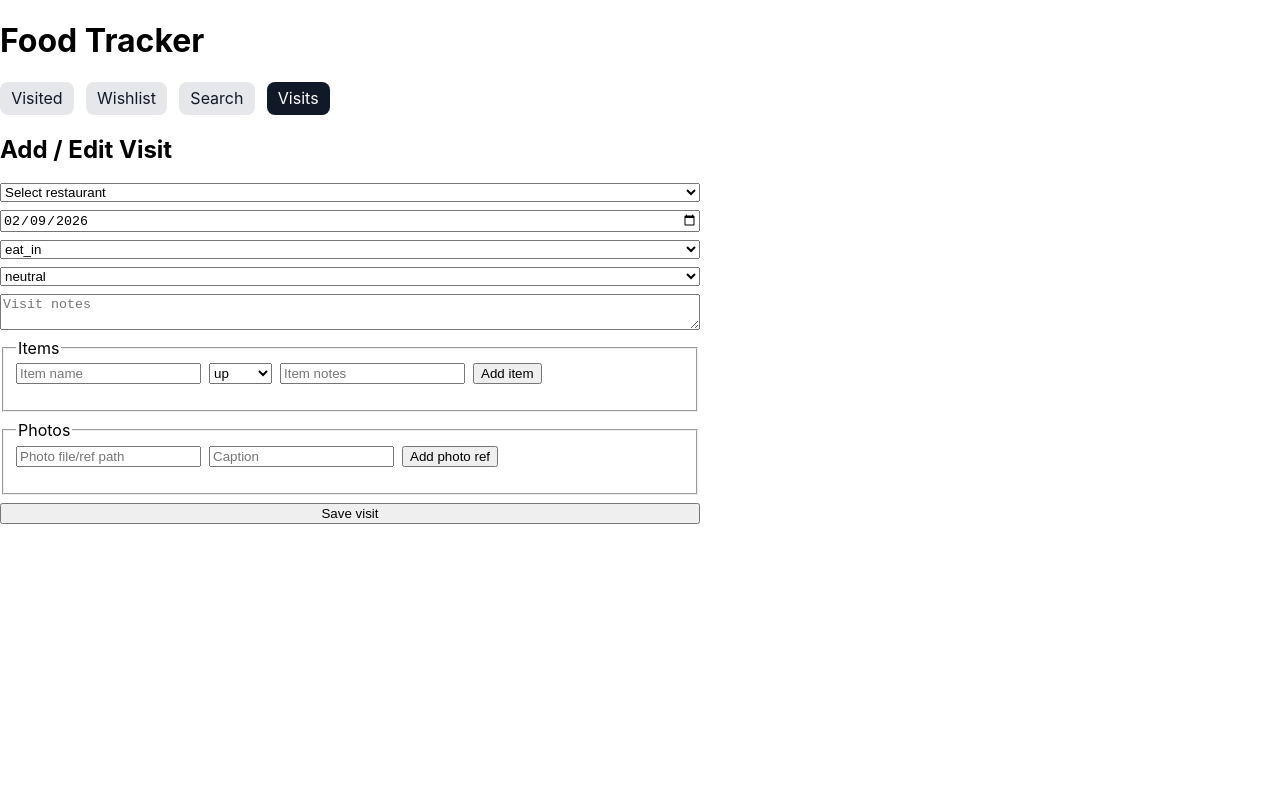
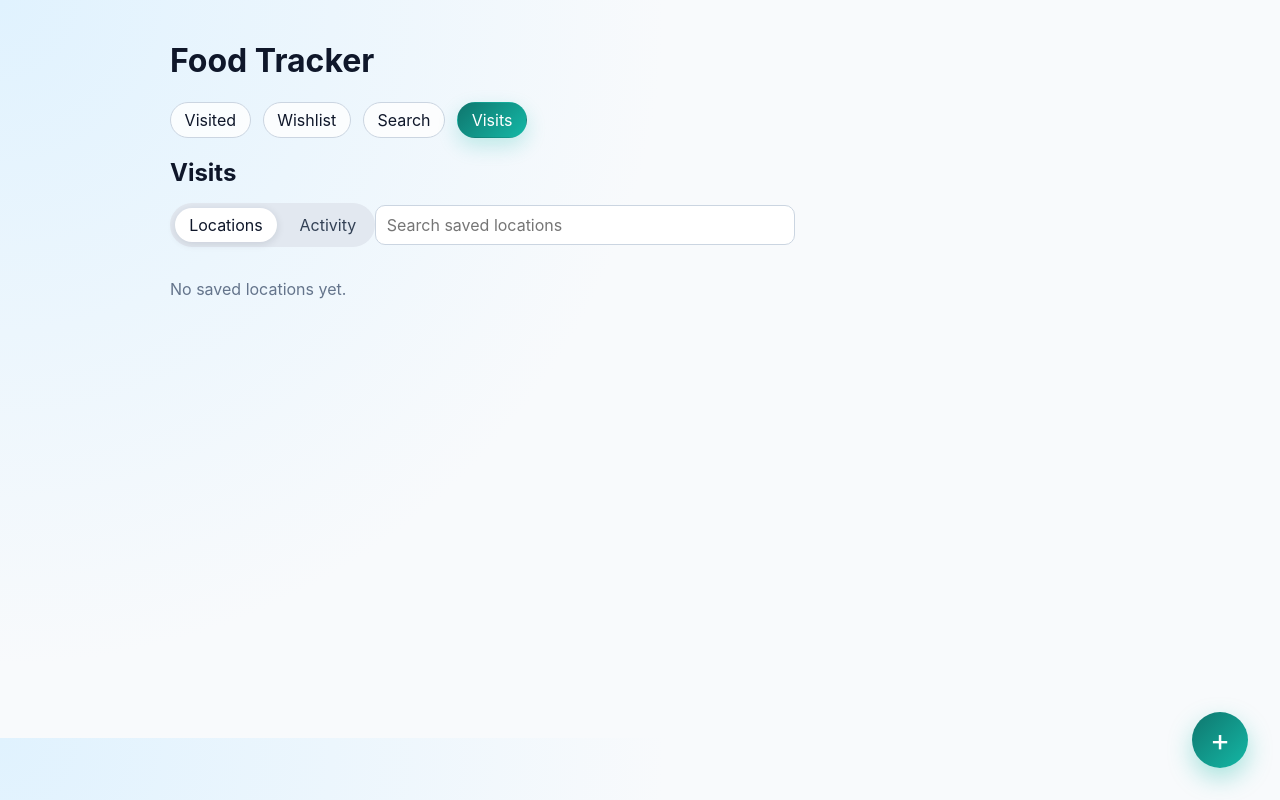
Before and after one commit to AndrewM2304/restaurant_reviews, a Next.js app: page /visits in a window 1280 px wide. Built offline with nearby package versions, Linux system fonts and the light colour scheme.

Commit message:
Redesign visits UI with tabbed layout and modal form (#22)

```diff
--- /dev/null
+++ b/src/app/globals.css
@@ -0,0 +1,45 @@
+:root {
+  color-scheme: light;
+}
+
+* {
+  box-sizing: border-box;
+}
+
+body {
+  font-family: Inter, ui-sans-serif, system-ui, -apple-system, Segoe UI, Roboto, Arial, sans-serif;
+  margin: 0;
+  background: radial-gradient(circle at top left, #e0f2fe, #f8fafc 45%);
+  color: #0f172a;
+}
+
+main {
+  max-width: 980px;
+  margin: 0 auto;
+  padding: 1.25rem;
+}
+
+input,
+select,
+textarea,
+button {
+  font: inherit;
+}
+
+input,
+select,
+textarea {
+  width: 100%;
+  border: 1px solid #cbd5e1;
+  background: white;
+  border-radius: 10px;
+  padding: 0.55rem 0.65rem;
+}
+
+textarea {
+  min-height: 88px;
+}
+
+button {
+  cursor: pointer;
+}
--- a/src/app/layout.tsx
+++ b/src/app/layout.tsx
@@ -1,6 +1,8 @@
 import type { Metadata } from 'next';
 
 import { AppNav } from '@/ui/AppNav';
+
+import './globals.css';
 
 export const metadata: Metadata = {
   title: 'Food Tracker',
@@ -14,10 +16,12 @@ export default function RootLayout({
 }>) {
   return (
     <html lang="en">
-      <body style={{ fontFamily: 'Inter, Arial, sans-serif', margin: '0 auto', maxWidth: 900, padding: 20 }}>
-        <h1>Food Tracker</h1>
-        <AppNav />
-        {children}
+      <body>
+        <main>
+          <h1>Food Tracker</h1>
+          <AppNav />
+          {children}
+        </main>
       </body>
     </html>
   );
--- a/src/app/visits/page.tsx
+++ b/src/app/visits/page.tsx
@@ -1,15 +1,16 @@
 'use client';
 
-import { FormEvent, useEffect, useState } from 'react';
+import { ChangeEvent, FormEvent, useCallback, useEffect, useMemo, useState } from 'react';
 
 import type { Restaurant, ServiceType, Thumb } from '@/core/domain/types';
 import { useRestaurants } from '@/features/restaurants/hooks/useRestaurants';
 import { useVisits } from '@/features/visits/hooks/useVisits';
 
+import styles from './visits.module.css';
+
 interface DraftItem {
   name: string;
-  thumb: Thumb;
-  notes?: string;
+  thumb: Exclude<Thumb, 'neutral'>;
 }
 
 interface DraftPhoto {
@@ -17,42 +18,128 @@ interface DraftPhoto {
   caption?: string;
 }
 
+type VisitThumb = Exclude<Thumb, 'neutral'>;
+
+type TabKey = 'locations' | 'activity';
+
+const allServiceTypes: ServiceType[] = ['eat_in', 'takeaway', 'delivery'];
+
+function ThumbUpIcon() {
+  return (
+    <svg viewBox="0 0 24 24" fill="none" stroke="currentColor" strokeWidth="1.5" aria-hidden="true">
+      <path
+        strokeLinecap="round"
+        strokeLinejoin="round"
+        d="M14 9V5.414c0-.89 1.077-1.337 1.707-.707l3.586 3.586a1 1 0 0 1 .293.707V18a2 2 0 0 1-2 2H7a2 2 0 0 1-2-2v-7a2 2 0 0 1 2-2h7Z"
+      />
+    </svg>
+  );
+}
+
+function ThumbDownIcon() {
+  return (
+    <svg viewBox="0 0 24 24" fill="none" stroke="currentColor" strokeWidth="1.5" aria-hidden="true">
+      <path
+        strokeLinecap="round"
+        strokeLinejoin="round"
+        d="M10 15v3.586c0 .89-1.077 1.337-1.707.707l-3.586-3.586A1 1 0 0 1 4.414 15V6a2 2 0 0 1 2-2h10.172a2 2 0 0 1 2 2v7a2 2 0 0 1-2 2H10Z"
+      />
+    </svg>
+  );
+}
+
 export default function VisitsPage() {
   const restaurantsUsecases = useRestaurants();
   const visitsUsecases = useVisits();
-  const [restaurants, setRestaurants] = useState<Restaurant[]>([]);
-  const [restaurantId, setRestaurantId] = useState('');
+
+  const [tab, setTab] = useState<TabKey>('locations');
+  const [savedLocations, setSavedLocations] = useState<Restaurant[]>([]);
+  const [activity, setActivity] = useState<Awaited<ReturnType<typeof restaurantsUsecases.listVisited>>>([]);
+  const [searchQuery, setSearchQuery] = useState('');
+  const [showModal, setShowModal] = useState(false);
+
+  const [locationName, setLocationName] = useState('');
   const [visitDate, setVisitDate] = useState(new Date().toISOString().slice(0, 10));
   const [serviceType, setServiceType] = useState<ServiceType>('eat_in');
-  const [overallThumb, setOverallThumb] = useState<Thumb>('neutral');
+  const [overallThumb, setOverallThumb] = useState<VisitThumb>('up');
   const [notes, setNotes] = useState('');
+
+  const [itemName, setItemName] = useState('');
+  const [itemThumb, setItemThumb] = useState<VisitThumb>('up');
   const [items, setItems] = useState<DraftItem[]>([]);
+
   const [photos, setPhotos] = useState<DraftPhoto[]>([]);
-  const [itemName, setItemName] = useState('');
-  const [itemThumb, setItemThumb] = useState<Thumb>('up');
-  const [itemNotes, setItemNotes] = useState('');
-  const [photoPath, setPhotoPath] = useState('');
   const [photoCaption, setPhotoCaption] = useState('');
+
   const [message, setMessage] = useState('');
 
+  const refreshData = useCallback(async () => {
+    const [wishlist, visited] = await Promise.all([
+      restaurantsUsecases.listWishlist({}),
+      restaurantsUsecases.listVisited({}),
+    ]);
+
+    const merged = [...visited, ...wishlist].reduce<Restaurant[]>((current, entry) => {
+      if (current.some((restaurant) => restaurant.id === entry.id)) return current;
+      current.push(entry);
+      return current;
+    }, []);
+
+    setSavedLocations(merged.sort((a, b) => a.name.localeCompare(b.name)));
+    setActivity(visited);
+  }, [restaurantsUsecases]);
+
   useEffect(() => {
-    void restaurantsUsecases.listVisited({}).then((visited) => {
-      setRestaurants(visited);
-      if (!restaurantId && visited[0]) {
-        setRestaurantId(visited[0].id);
-      }
-    });
-  }, [restaurantId, restaurantsUsecases]);
+    void refreshData();
+  }, [refreshData]);
+
+  const filteredLocations = useMemo(
+    () =>
+      savedLocations.filter((restaurant) => restaurant.name.toLowerCase().includes(searchQuery.toLowerCase().trim())),
+    [savedLocations, searchQuery],
+  );
+
+  const resetForm = () => {
+    setLocationName('');
+    setVisitDate(new Date().toISOString().slice(0, 10));
+    setServiceType('eat_in');
+    setOverallThumb('up');
+    setNotes('');
+    setItems([]);
+    setItemName('');
+    setItemThumb('up');
+    setPhotos([]);
+    setPhotoCaption('');
+  };
+
+  const addPhotoFromBrowser = (event: ChangeEvent<HTMLInputElement>) => {
+    const selectedFile = event.target.files?.[0];
+    if (!selectedFile) return;
+    setPhotos((current) => [...current, { storagePath: selectedFile.name, caption: photoCaption || undefined }]);
+    setPhotoCaption('');
+    event.target.value = '';
+  };
 
   const submit = async (event: FormEvent<HTMLFormElement>) => {
     event.preventDefault();
-    if (!restaurantId || !visitDate || !serviceType || !overallThumb) {
-      setMessage('Restaurant, date, service type and thumb are required.');
+    const inputName = locationName.trim();
+
+    if (!inputName || !visitDate) {
+      setMessage('Location and date are required.');
       return;
     }
 
+    const existing = savedLocations.find((restaurant) => restaurant.name.toLowerCase() === inputName.toLowerCase());
+    const restaurant =
+      existing ??
+      (await restaurantsUsecases.addRestaurant({
+        name: inputName,
+        cuisines: [],
+        status: 'active',
+      }));
+
     await visitsUsecases.addVisit({
-      restaurantId,
+      restaurantId: restaurant.id,
       visitDate,
       serviceType,
       overallThumb,
@@ -61,107 +148,197 @@ export default function VisitsPage() {
       photos,
     });
 
-    setItems([]);
-    setPhotos([]);
-    setNotes('');
-    setMessage('Saved visit with items/photos.');
+    await refreshData();
+    setMessage('Visit saved.');
+    resetForm();
+    setShowModal(false);
   };
 
   return (
-    <section>
-      <h2>Add / Edit Visit</h2>
-      <form onSubmit={submit} style={{ display: 'grid', gap: 8, maxWidth: 700 }}>
-        <select value={restaurantId} onChange={(event) => setRestaurantId(event.target.value)}>
-          <option value="">Select restaurant</option>
-          {restaurants.map((restaurant) => (
-            <option key={restaurant.id} value={restaurant.id}>
-              {restaurant.name}
+    <section className={styles.page}>
+      <h2 className={styles.heading}>Visits</h2>
+
+      <div className={styles.tabs}>
+        <button className={`${styles.tab} ${tab === 'locations' ? styles.activeTab : ''}`} onClick={() => setTab('locations')}>
+          Locations
+        </button>
+        <button className={`${styles.tab} ${tab === 'activity' ? styles.activeTab : ''}`} onClick={() => setTab('activity')}>
+          Activity
+        </button>
+      </div>
+
+      {tab === 'locations' ? (
+        <>
+          <input
+            className={styles.search}
+            placeholder="Search saved locations"
+            value={searchQuery}
+            onChange={(event) => setSearchQuery(event.target.value)}
+          />
+          <div className={styles.cardGrid}>
+            {filteredLocations.map((location) => (
+              <article key={location.id} className={styles.locationCard}>
+                <h3>{location.name}</h3>
+                <p className={styles.meta}>{location.status === 'active' ? 'Visited location' : 'Wishlist location'}</p>
+              </article>
+            ))}
+            {!filteredLocations.length ? <p className={styles.empty}>No saved locations yet.</p> : null}
+          </div>
+        </>
+      ) : (
+        <div className={styles.cardGrid}>
+          {activity.map((restaurant) => (
+            <article key={restaurant.id} className={styles.locationCard}>
+              <h3>{restaurant.name}</h3>
+              <p className={styles.meta}>Visits: {restaurant.visitCount}</p>
+              <p className={styles.meta}>Latest: {restaurant.lastVisited ?? '—'}</p>
+            </article>
+          ))}
+          {!activity.length ? <p className={styles.empty}>No activity yet.</p> : null}
+        </div>
+      )}
+
+      <button className={styles.fab} onClick={() => setShowModal(true)} aria-label="Add visit">
+        +
+      </button>
+
+      {showModal ? (
+        <div className={styles.modalBackdrop} onClick={() => setShowModal(false)}>
+          <div className={styles.modal} onClick={(event) => event.stopPropagation()}>
+            <h3>Add visit</h3>
+            <form className={styles.form} onSubmit={submit}>
+              <input
+                list="saved-locations"
+                placeholder="Search or type location"
+                value={locationName}
+                onChange={(event) => setLocationName(event.target.value)}
+                required
+              />
+              <datalist id="saved-locations">
+                {savedLocations.map((restaurant) => (
+                  <option value={restaurant.name} key={restaurant.id} />
+                ))}
+              </datalist>
+
+              <input type="date" value={visitDate} onChange={(event) => setVisitDate(event.target.value)} required />
+
+              <select value={serviceType} onChange={(event) => setServiceType(event.target.value as ServiceType)}>
+                {allServiceTypes.map((value) => (
+                  <option key={value} value={value}>
+                    {value}
                   </option>
                 ))}
               </select>
-        <input type="date" required value={visitDate} onChange={(event) => setVisitDate(event.target.value)} />
-        <select required value={serviceType} onChange={(event) => setServiceType(event.target.value as ServiceType)}>
-          <option value="eat_in">eat_in</option>
-          <option value="takeaway">takeaway</option>
-          <option value="delivery">delivery</option>
-        </select>
-        <select required value={overallThumb} onChange={(event) => setOverallThumb(event.target.value as Thumb)}>
-          <option value="up">up</option>
-          <option value="neutral">neutral</option>
-          <option value="down">down</option>
-        </select>
-        <textarea placeholder="Visit notes" value={notes} onChange={(event) => setNotes(event.target.value)} />
 
-        <fieldset>
-          <legend>Items</legend>
-          <div style={{ display: 'flex', gap: 8 }}>
-            <input placeholder="Item name" value={itemName} onChange={(event) => setItemName(event.target.value)} />
-            <select value={itemThumb} onChange={(event) => setItemThumb(event.target.value as Thumb)}>
-              <option value="up">up</option>
-              <option value="neutral">neutral</option>
-              <option value="down">down</option>
-            </select>
-            <input placeholder="Item notes" value={itemNotes} onChange={(event) => setItemNotes(event.target.value)} />
+              <div className={styles.thumbRow}>
+                <span>Overall</span>
+                <button
+                  className={`${styles.thumbButton} ${overallThumb === 'up' ? styles.thumbActive : ''}`}
+                  type="button"
+                  onClick={() => setOverallThumb('up')}
+                  aria-label="Thumbs up"
+                >
+                  <ThumbUpIcon />
+                </button>
+                <button
+                  className={`${styles.thumbButton} ${overallThumb === 'down' ? styles.thumbActive : ''}`}
+                  type="button"
+                  onClick={() => setOverallThumb('down')}
+                  aria-label="Thumbs down"
+                >
+                  <ThumbDownIcon />
+                </button>
+              </div>
+
+              <textarea placeholder="Visit notes (optional)" value={notes} onChange={(event) => setNotes(event.target.value)} />
+
+              <div className={styles.itemEditor}>
+                <h4>Items</h4>
+                <div className={styles.itemRow}>
+                  <input placeholder="Item" value={itemName} onChange={(event) => setItemName(event.target.value)} />
+                  <button
+                    className={`${styles.thumbButton} ${itemThumb === 'up' ? styles.thumbActive : ''}`}
+                    type="button"
+                    onClick={() => setItemThumb('up')}
+                    aria-label="Item thumbs up"
+                  >
+                    <ThumbUpIcon />
+                  </button>
+                  <button
+                    className={`${styles.thumbButton} ${itemThumb === 'down' ? styles.thumbActive : ''}`}
+                    type="button"
+                    onClick={() => setItemThumb('down')}
+                    aria-label="Item thumbs down"
+                  >
+                    <ThumbDownIcon />
+                  </button>
                   <button
                     type="button"
+                    className={styles.inlineButton}
                     onClick={() => {
                       if (!itemName.trim()) return;
-                setItems((current) => [...current, { name: itemName.trim(), thumb: itemThumb, notes: itemNotes || undefined }]);
+                      setItems((current) => [...current, { name: itemName.trim(), thumb: itemThumb }]);
                       setItemName('');
-                setItemNotes('');
+                      setItemThumb('up');
                     }}
                   >
-              Add item
+                    Add
                   </button>
                 </div>
-          <ul>
+
+                <ul className={styles.list}>
                   {items.map((item, index) => (
                     <li key={`${item.name}-${index}`}>
-                {item.name} ({item.thumb}) {item.notes ? `- ${item.notes}` : ''}{' '}
+                      <span>{item.name}</span>
+                      <span>{item.thumb === 'up' ? '👍' : '👎'}</span>
                       <button type="button" onClick={() => setItems((current) => current.filter((_, i) => i !== index))}>
                         Remove
                       </button>
                     </li>
                   ))}
                 </ul>
-        </fieldset>
+              </div>
 
-        <fieldset>
-          <legend>Photos</legend>
-          <div style={{ display: 'flex', gap: 8 }}>
+              <div className={styles.itemEditor}>
+                <h4>Photos</h4>
+                <div className={styles.itemRow}>
                   <input
-              placeholder="Photo file/ref path"
-              value={photoPath}
-              onChange={(event) => setPhotoPath(event.target.value)}
+                    type="file"
+                    accept="image/*"
+                    onChange={addPhotoFromBrowser}
+                    aria-label="Choose photo from your device"
                   />
-            <input placeholder="Caption" value={photoCaption} onChange={(event) => setPhotoCaption(event.target.value)} />
-            <button
-              type="button"
-              onClick={() => {
-                if (!photoPath.trim()) return;
-                setPhotos((current) => [...current, { storagePath: photoPath.trim(), caption: photoCaption || undefined }]);
-                setPhotoPath('');
-                setPhotoCaption('');
-              }}
-            >
-              Add photo ref
-            </button>
+                  <input
+                    placeholder="Caption (optional)"
+                    value={photoCaption}
+                    onChange={(event) => setPhotoCaption(event.target.value)}
+                  />
                 </div>
-          <ul>
+
+                <ul className={styles.list}>
                   {photos.map((photo, index) => (
                     <li key={`${photo.storagePath}-${index}`}>
-                {photo.storagePath} {photo.caption ? `(${photo.caption})` : ''}{' '}
+                      <span>{photo.storagePath}</span>
+                      <span>{photo.caption ?? 'No caption'}</span>
                       <button type="button" onClick={() => setPhotos((current) => current.filter((_, i) => i !== index))}>
                         Remove
                       </button>
                     </li>
                   ))}
                 </ul>
-        </fieldset>
+              </div>
 
+              <div className={styles.formActions}>
+                <button type="button" onClick={() => setShowModal(false)}>
+                  Cancel
+                </button>
                 <button type="submit">Save visit</button>
-        {message ? <p>{message}</p> : null}
+              </div>
+              {message ? <p className={styles.message}>{message}</p> : null}
             </form>
+          </div>
+        </div>
+      ) : null}
     </section>
   );
 }
--- /dev/null
+++ b/src/app/visits/visits.module.css
@@ -0,0 +1,188 @@
+.page {
+  position: relative;
+  min-height: 70vh;
+}
+
+.heading {
+  margin-bottom: 1rem;
+}
+
+.tabs {
+  display: inline-flex;
+  gap: 0.5rem;
+  background: #e2e8f0;
+  border-radius: 999px;
+  padding: 0.3rem;
+  margin-bottom: 1rem;
+}
+
+.tab {
+  border: none;
+  padding: 0.45rem 0.9rem;
+  border-radius: 999px;
+  background: transparent;
+  color: #334155;
+  cursor: pointer;
+}
+
+.activeTab {
+  background: white;
+  color: #0f172a;
+  box-shadow: 0 2px 8px rgba(15, 23, 42, 0.12);
+}
+
+.search {
+  width: 100%;
+  max-width: 420px;
+  margin-bottom: 1rem;
+}
+
+.cardGrid {
+  display: grid;
+  grid-template-columns: repeat(auto-fit, minmax(220px, 1fr));
+  gap: 0.9rem;
+}
+
+.locationCard {
+  background: white;
+  border: 1px solid #e2e8f0;
+  border-radius: 14px;
+  padding: 0.9rem;
+  box-shadow: 0 2px 10px rgba(15, 23, 42, 0.06);
+}
+
+.locationCard h3 {
+  margin: 0 0 0.4rem;
+}
+
+.meta {
+  margin: 0.15rem 0;
+  color: #475569;
+}
+
+.empty {
+  color: #64748b;
+}
+
+.fab {
+  position: fixed;
+  right: 2rem;
+  bottom: 2rem;
+  width: 56px;
+  height: 56px;
+  border: none;
+  border-radius: 999px;
+  font-size: 1.9rem;
+  line-height: 0;
+  color: white;
+  background: linear-gradient(135deg, #0f766e, #14b8a6);
+  cursor: pointer;
+  box-shadow: 0 10px 25px rgba(20, 184, 166, 0.35);
+}
+
+.modalBackdrop {
+  position: fixed;
+  inset: 0;
+  background: rgba(15, 23, 42, 0.45);
+  display: grid;
+  place-items: center;
+  z-index: 10;
+  padding: 1rem;
+}
+
+.modal {
+  width: min(820px, 100%);
+  max-height: 92vh;
+  overflow: auto;
+  background: white;
+  border-radius: 18px;
+  padding: 1rem;
+  box-shadow: 0 20px 40px rgba(15, 23, 42, 0.35);
+}
+
+.form {
+  display: grid;
+  gap: 0.8rem;
+}
+
+.thumbRow {
+  display: flex;
+  align-items: center;
+  gap: 0.5rem;
+}
+
+.thumbButton {
+  width: 40px;
+  height: 40px;
+  border-radius: 10px;
+  border: 1px solid #cbd5e1;
+  background: white;
+  display: grid;
+  place-items: center;
+  color: #334155;
+  cursor: pointer;
+}
+
+.thumbButton svg {
+  width: 20px;
+  height: 20px;
+}
+
+.thumbActive {
+  border-color: #14b8a6;
+  color: #0f766e;
+  background: #f0fdfa;
+}
+
+.itemEditor {
+  border: 1px solid #e2e8f0;
+  border-radius: 12px;
+  padding: 0.8rem;
+}
+
+.itemEditor h4 {
+  margin: 0 0 0.5rem;
+}
+
+.itemRow {
+  display: grid;
+  grid-template-columns: 1fr auto auto auto;
+  gap: 0.45rem;
+}
+
+.inlineButton {
+  border: none;
+  background: #0f172a;
+  color: white;
+  border-radius: 8px;
+  padding: 0.45rem 0.8rem;
+}
+
+.list {
+  margin: 0.6rem 0 0;
+  padding: 0;
+  list-style: none;
+  display: grid;
+  gap: 0.35rem;
+}
+
+.list li {
+  display: grid;
+  grid-template-columns: 1fr auto auto;
+  gap: 0.6rem;
+  align-items: center;
+  border: 1px solid #e2e8f0;
+  border-radius: 10px;
+  padding: 0.45rem 0.55rem;
+}
+
+.formActions {
+  display: flex;
+  justify-content: flex-end;
+  gap: 0.5rem;
+}
+
+.message {
+  color: #0f766e;
+  margin: 0;
+}
--- a/src/ui/AppNav.tsx
+++ b/src/ui/AppNav.tsx
@@ -14,7 +14,7 @@ export function AppNav() {
   const pathname = usePathname();
 
   return (
-    <nav style={{ display: 'flex', gap: '0.75rem', marginBottom: '1rem' }}>
+    <nav style={{ display: 'flex', gap: '0.75rem', marginBottom: '1rem', flexWrap: 'wrap' }}>
       {tabs.map((tab) => {
         const active = pathname.startsWith(tab.href);
         return (
@@ -22,11 +22,13 @@ export function AppNav() {
             key={tab.href}
             href={tab.href}
             style={{
-              padding: '0.4rem 0.7rem',
-              borderRadius: 8,
+              padding: '0.45rem 0.85rem',
+              borderRadius: 999,
               textDecoration: 'none',
-              background: active ? '#111827' : '#e5e7eb',
-              color: active ? 'white' : '#111827',
+              background: active ? 'linear-gradient(135deg,#0f766e,#14b8a6)' : 'rgba(255,255,255,0.8)',
+              border: active ? '1px solid transparent' : '1px solid #cbd5e1',
+              color: active ? 'white' : '#0f172a',
+              boxShadow: active ? '0 8px 20px rgba(20,184,166,0.24)' : 'none',
             }}
           >
             {tab.label}
```
Lines whose indentation alone changed are shown as unchanged.
